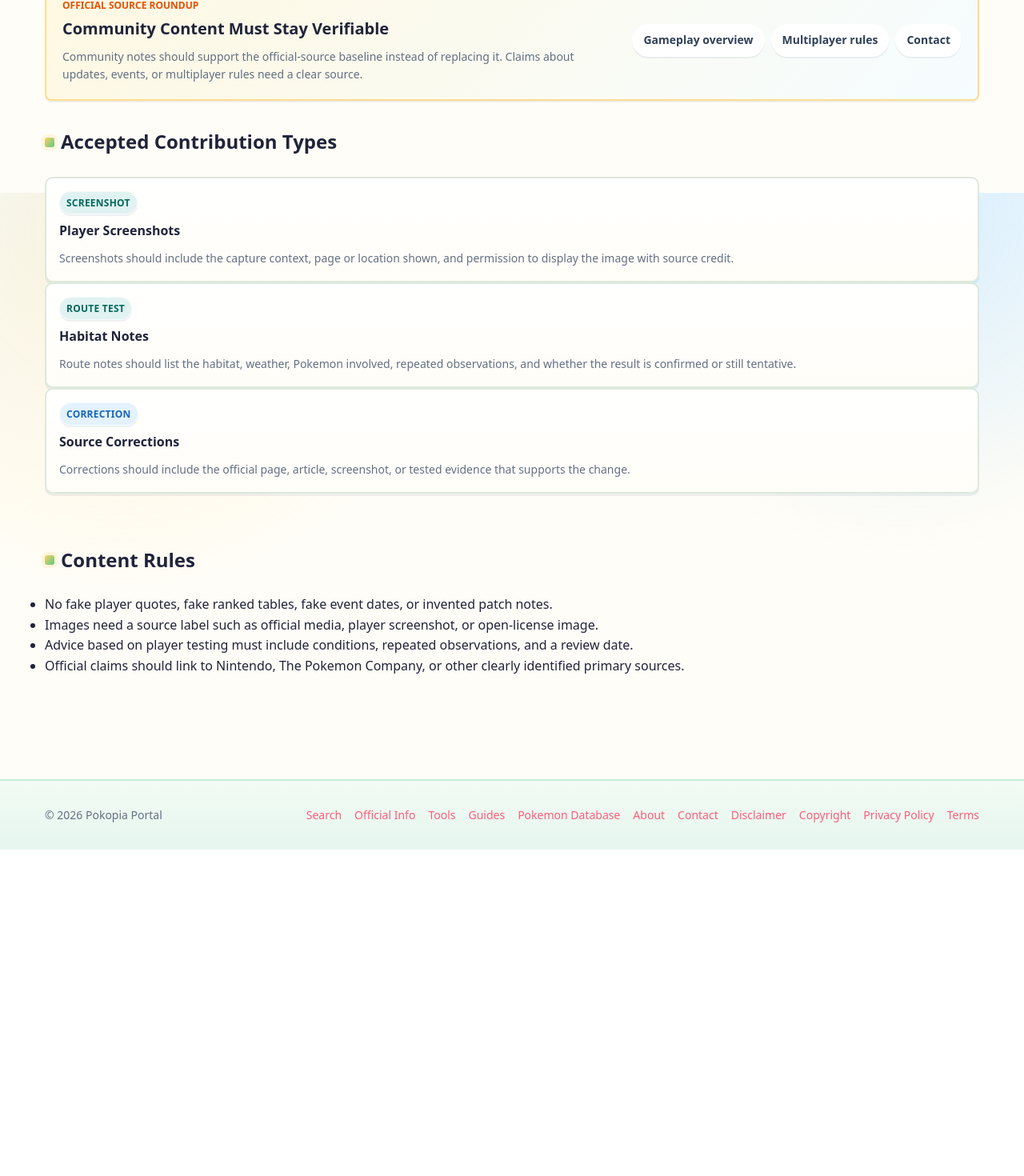
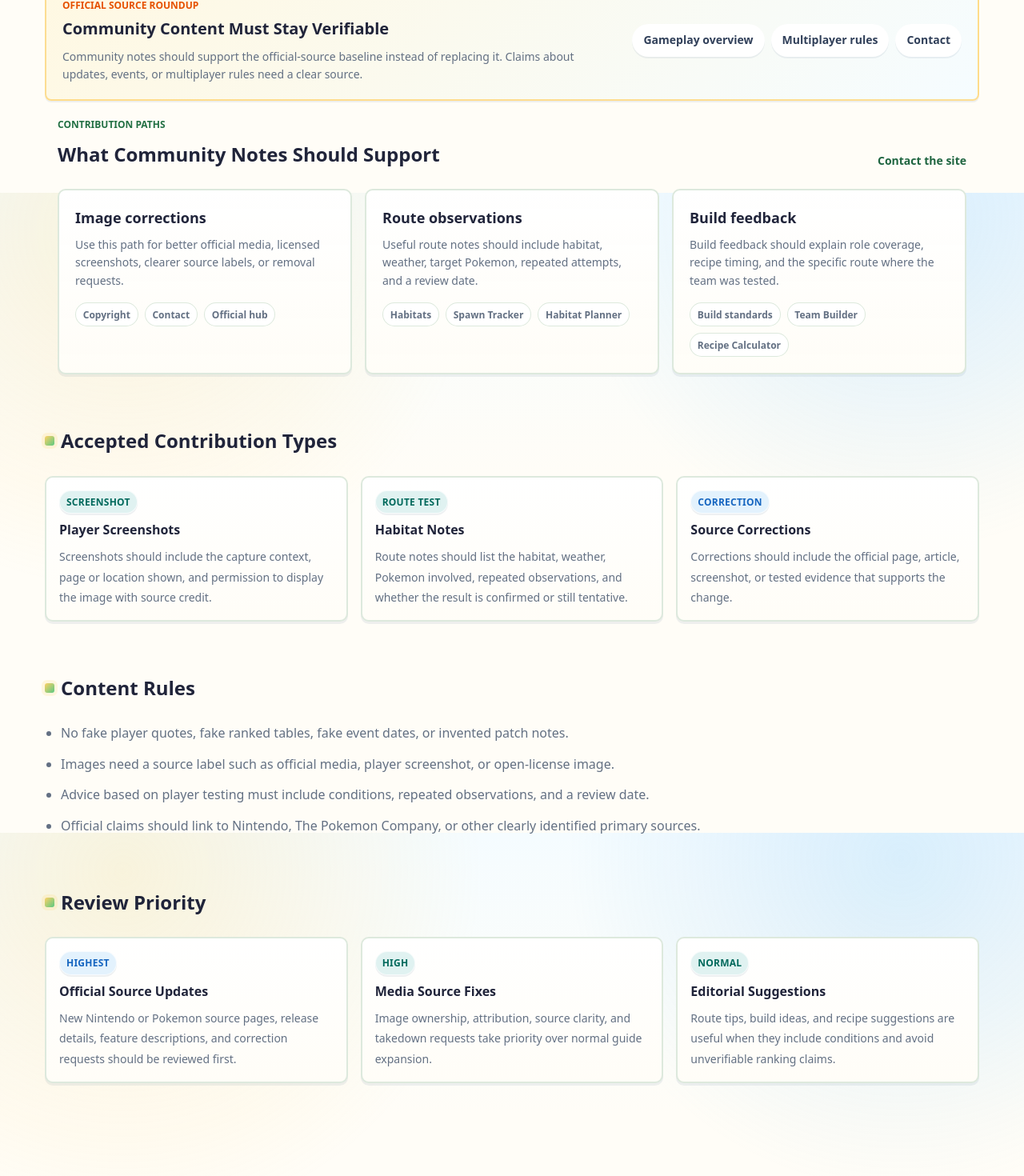
Before and after one commit to haoyg/pokopia_wiki, a Next.js app: page /community in a window 1280 px wide. Shown: the part 559-2029 px from the top of the page at 80% size. Before the commit the page ends 1621 px from the top, so only its background shows below. Built offline with nearby package versions, Linux system fonts and the light colour scheme.

Commit message:
优化 /builds 和 /community 两个静态入口页

```diff
--- a/src/app/community/page.tsx
+++ b/src/app/community/page.tsx
@@ -35,6 +35,45 @@ export default function CommunityPage() {
         ]}
       />
 
+      <section className="index-guide-panel">
+        <div className="section-title-row">
+          <div>
+            <span className="panel-kicker">Contribution Paths</span>
+            <h2>What Community Notes Should Support</h2>
+          </div>
+          <a href="/contact">Contact the site</a>
+        </div>
+        <div className="index-guide-grid">
+          <div className="index-guide-card">
+            <strong>Image corrections</strong>
+            <p>Use this path for better official media, licensed screenshots, clearer source labels, or removal requests.</p>
+            <div>
+              <a href="/copyright">Copyright</a>
+              <a href="/contact">Contact</a>
+              <a href="/official">Official hub</a>
+            </div>
+          </div>
+          <div className="index-guide-card">
+            <strong>Route observations</strong>
+            <p>Useful route notes should include habitat, weather, target Pokemon, repeated attempts, and a review date.</p>
+            <div>
+              <a href="/wiki/habitat">Habitats</a>
+              <a href="/tools/spawn-tracker">Spawn Tracker</a>
+              <a href="/tools/habitat-planner">Habitat Planner</a>
+            </div>
+          </div>
+          <div className="index-guide-card">
+            <strong>Build feedback</strong>
+            <p>Build feedback should explain role coverage, recipe timing, and the specific route where the team was tested.</p>
+            <div>
+              <a href="/builds">Build standards</a>
+              <a href="/tools/team-builder">Team Builder</a>
+              <a href="/tools/recipe-calculator">Recipe Calculator</a>
+            </div>
+          </div>
+        </div>
+      </section>
+
       <section className="content-section">
         <h2>Accepted Contribution Types</h2>
         <div className="grid-3">
@@ -65,6 +104,27 @@ export default function CommunityPage() {
           <li>Official claims should link to Nintendo, The Pokemon Company, or other clearly identified primary sources.</li>
         </ul>
       </section>
+
+      <section className="content-section">
+        <h2>Review Priority</h2>
+        <div className="grid-3">
+          <article className="card">
+            <span className="badge official">Highest</span>
+            <h3>Official Source Updates</h3>
+            <p>New Nintendo or Pokemon source pages, release details, feature descriptions, and correction requests should be reviewed first.</p>
+          </article>
+          <article className="card">
+            <span className="badge source-roundup">High</span>
+            <h3>Media Source Fixes</h3>
+            <p>Image ownership, attribution, source clarity, and takedown requests take priority over normal guide expansion.</p>
+          </article>
+          <article className="card">
+            <span className="badge guides">Normal</span>
+            <h3>Editorial Suggestions</h3>
+            <p>Route tips, build ideas, and recipe suggestions are useful when they include conditions and avoid unverifiable ranking claims.</p>
+          </article>
+        </div>
+      </section>
     </main>
   )
 }
--- a/src/app/globals.css
+++ b/src/app/globals.css
@@ -1366,6 +1366,21 @@ main {
   padding: var(--space-8) 0;
 }
 
+.grid-3 {
+  display: grid;
+  grid-template-columns: repeat(3, minmax(0, 1fr));
+  gap: var(--space-4);
+}
+
+.check-list {
+  display: grid;
+  gap: var(--space-3);
+  margin: 0;
+  padding-left: var(--space-5);
+  color: var(--color-text-secondary);
+  line-height: 1.65;
+}
+
 .search-page-form {
   max-width: 760px;
   margin-top: var(--space-4);
@@ -1644,6 +1659,7 @@ aside ul li {
   .pokemon-strip-grid,
   .home-tools-grid,
   .index-guide-grid,
+  .grid-3,
   .tools-hub-hero,
   .tools-feature-grid,
   .tool-guide-grid,
```
Also changed, not shown: src/app/builds/page.tsx (+60 -0 lines).
